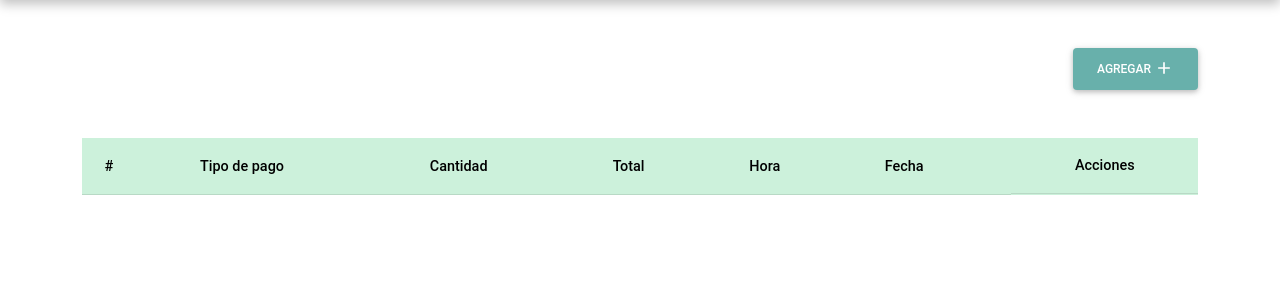
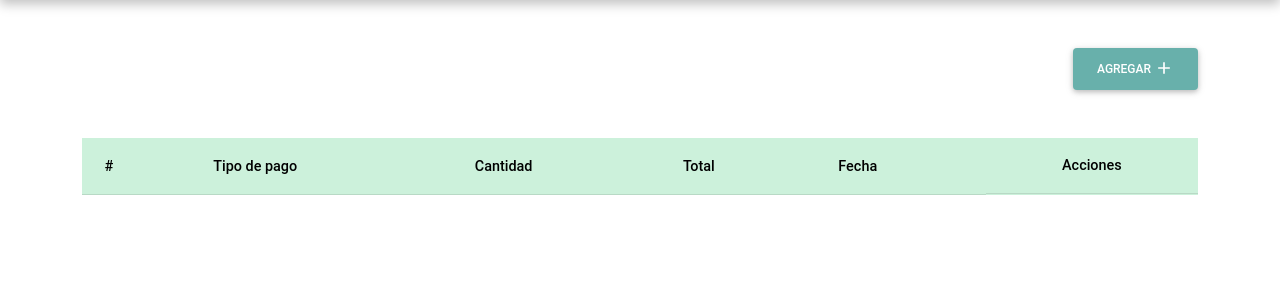
Before and after one commit to lilianardz/ProyectoPimienta, a PHP site: page /App/mostrarVentas.php in a window 1280 px wide. Shown: the part 65-365 px from the top of the page. Run offline with PHP 8.4, Linux system fonts and the light colour scheme; data that the repository does not hold is empty.

Commit message:
campos de hora eliminados uwu

```diff
--- a/Accion/actualizarVenta.php
+++ b/Accion/actualizarVenta.php
@@ -2,14 +2,13 @@
 include ("../Conexion/cn.php");
 
 if ($_SERVER['REQUEST_METHOD'] === 'POST') {
-    $stmt = $conexion->prepare("update Venta set Fecha=?,Hora=?,Cantidad=?,Total=?,Tipo_Pago=?");
-    $stmt->bind_param("ssids", $fecha, $hora, $cantidad, $total, $tipoPago);
+    $stmt = $conexion->prepare("update Venta set Fecha=?,Cantidad=?,Total=?,Tipo_Pago=?");
+    $stmt->bind_param("sids", $fecha, $cantidad, $total, $tipoPago);
 
     $cantidad = $_POST['cantidad'];
     $tipoPago = $_POST['tipoPago'];
     $total = $_POST['total'];
     $fecha = $_POST['fecha'];
-    $hora = $_POST['hora'];
 
     $stmt->execute();
     echo $stmt->error;
--- a/App/mostrarVentas.php
+++ b/App/mostrarVentas.php
@@ -72,7 +72,6 @@ include ("../Conexion/cn.php");
                 <th scope="col">Tipo de pago</th>
                 <th scope="col">Cantidad</th>
                 <th scope="col">Total</th>
-                <th scope="col">Hora</th>
                 <th scope="col">Fecha</th>
                 <th scope="col" class="justify-center">Acciones</th>
             </tr>
@@ -80,7 +79,7 @@ include ("../Conexion/cn.php");
         <tbody>
         <?php
 
-        $query = 'select Id_Venta, Fecha, Hora, Cantidad, Tipo_Pago, Total from Venta';
+        $query = 'select Id_Venta, Fecha, Cantidad, Tipo_Pago, Total from Venta';
 
         $result = $conexion->query($query);
         while ($row = $result->fetch_array(MYSQLI_ASSOC)) : ?>
@@ -89,7 +88,6 @@ include ("../Conexion/cn.php");
                 <td><?php echo $row['Tipo_Pago'] ?></td>
                 <td><?php echo $row['Cantidad'] ?></td>
                 <td><?php echo $row['Total'] ?></td>
-                <td><?php echo $row['Hora'] ?></td>
                 <td><?php echo $row['Fecha'] ?></td>
                 <td class="justify-center">
                     <button type="button" data-id="<?php echo $row['Id_Venta'] ?>" class="btn btn-light shadow-0 botonEditar" data-bs-toggle="modala" data-bs-target="#actualizarVenta" style="background: transparent !important;">
```
Also changed, not shown: Accion/eliminarVenta.php (+7 -0 lines).
